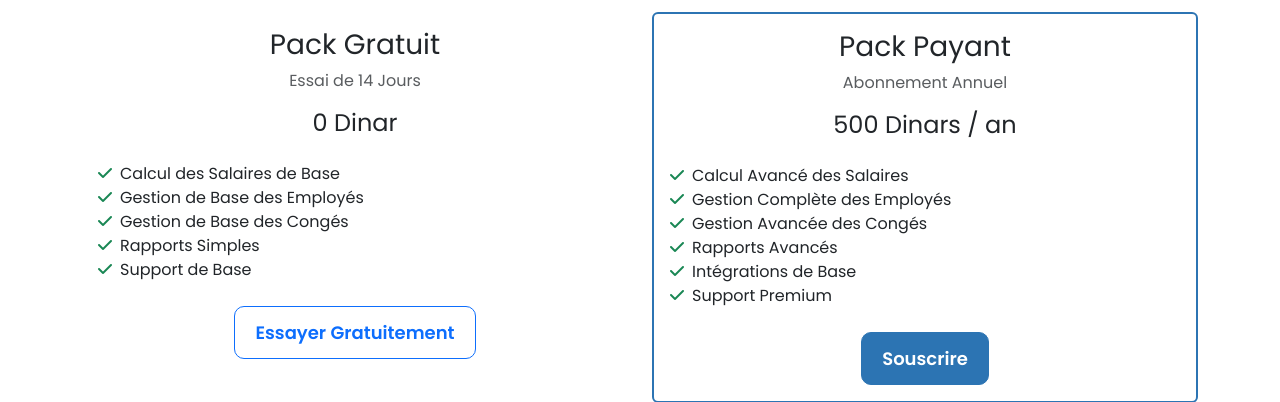
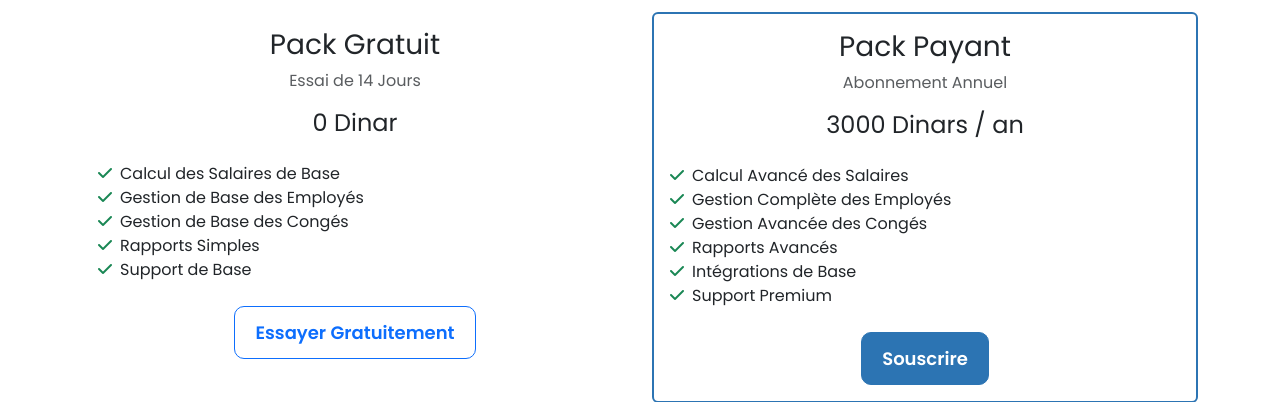
Before and after one commit to Abusooma/payroll-app, a Django app: page / in a window 1280 px wide. Shown: the part 1546-1948 px from the top of the page. Run offline with Django 5.2, Linux system fonts and the light colour scheme; some libraries are stand-ins or nearby versions.

```diff
--- a/payroll/templates/payroll/landing/home.html
+++ b/payroll/templates/payroll/landing/home.html
@@ -144,7 +144,7 @@
                     <div class="card-body">
                         <h3 class="card-title text-center">Pack Payant</h3>
                         <p class="text-center text-muted">Abonnement Annuel</p>
-            <h4 class="text-center mb-4">500 Dinars / an</h4>
+                        <h4 class="text-center mb-4">3000 Dinars / an</h4>
                         <ul class="list-unstyled">
                             <li>
                                 <i class="fas fa-check text-success me-2"></i>Calcul Avancé des
```
Also changed, not shown: .github/easy1.png (renamed from easy1.png), .github/easy2.png (renamed from easy2.png), .github/easy3.png (renamed from easy3.png), .github/easy4.png (renamed from easy4.png), .github/easy_font.png (renamed from easy_font.png), .github/easy_tarif.png (renamed from easy_tarif.png), .github/easy_temoi.png (renamed from easy_temoi.png). Lines whose indentation alone changed are shown as unchanged.
